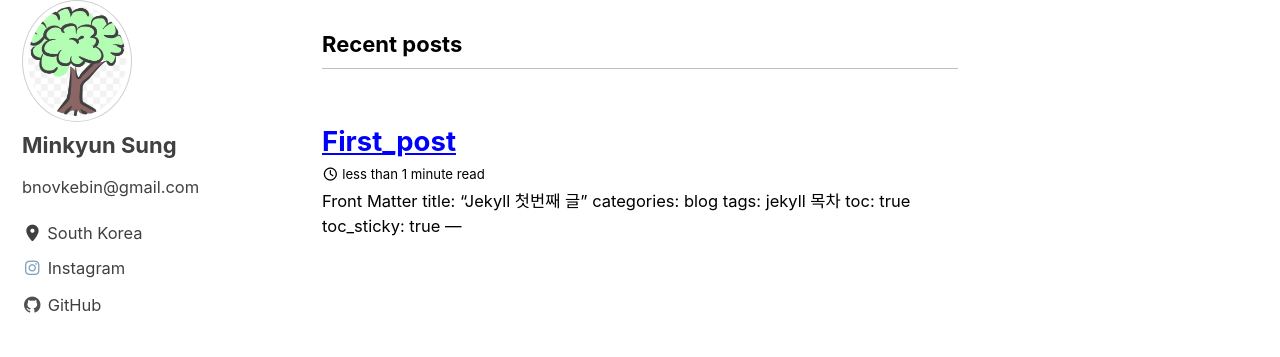
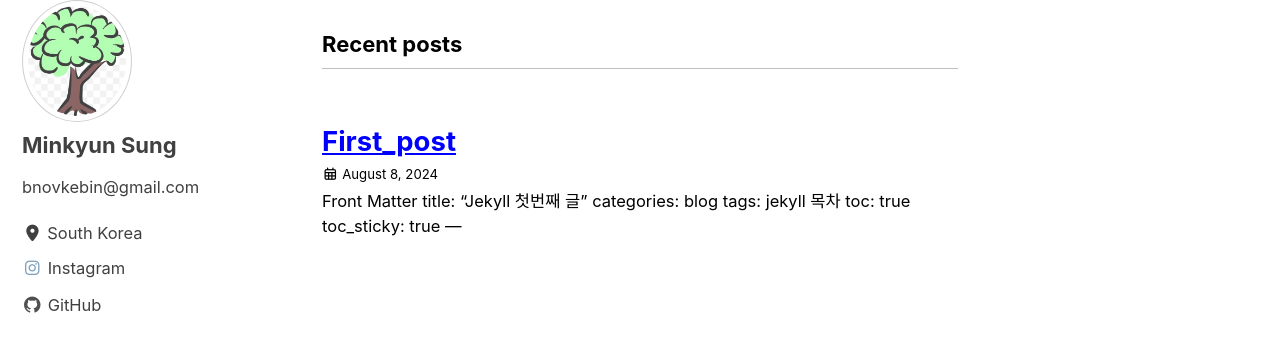
Before and after one commit to bnovkebin/bnovkebin.github.io, a Jekyll site: the page built from index.html, in a window 1280 px wide. Shown: the part 121-478 px from the top of the page. Built offline with Jekyll 4.4.1, drawn with Linux system fonts in a browser that asks for light colours; cached includes are drawn as plain includes; the list of posts is cut into pages by our own code; some of the changed lines change nothing that is shown.

Commit message:
20240808

```diff
--- a/_config.yml
+++ b/_config.yml
@@ -34,9 +34,9 @@
 copyright                : # "copyright" name, defaults to site.title
 copyright_url            : # "copyright" URL, defaults to site.url
 comments:
-  provider               : # false (default), "disqus", "discourse", "facebook", "staticman", "staticman_v2", "utterances", "giscus", "custom"
+  provider               : "disqus" # false (default), "disqus", "discourse", "facebook", "staticman", "staticman_v2", "utterances", "giscus", "custom"
   disqus:
-    shortname            : # https://help.disqus.com/customer/portal/articles/466208-what-s-a-shortname-
+    shortname            : "bnovkebin" # https://help.disqus.com/customer/portal/articles/466208-what-s-a-shortname-
   discourse:
     server               : # https://meta.discourse.org/t/embedding-discourse-comments-via-javascript/31963 , e.g.: meta.discourse.org
   facebook:
@@ -319,7 +319,8 @@
     values:
       layout: single
       author_profile: true
-      read_time: true
       comments: true
       share: true
       related: true
+      show_date: true
+      enable_copy_code_button: true
```
